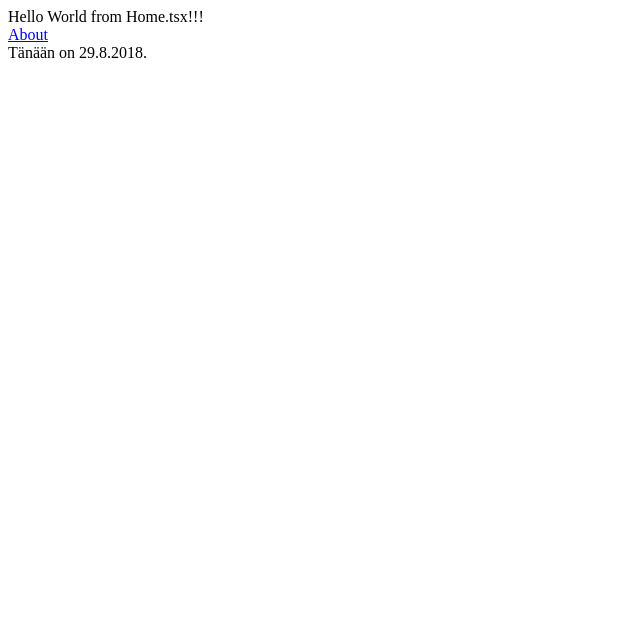
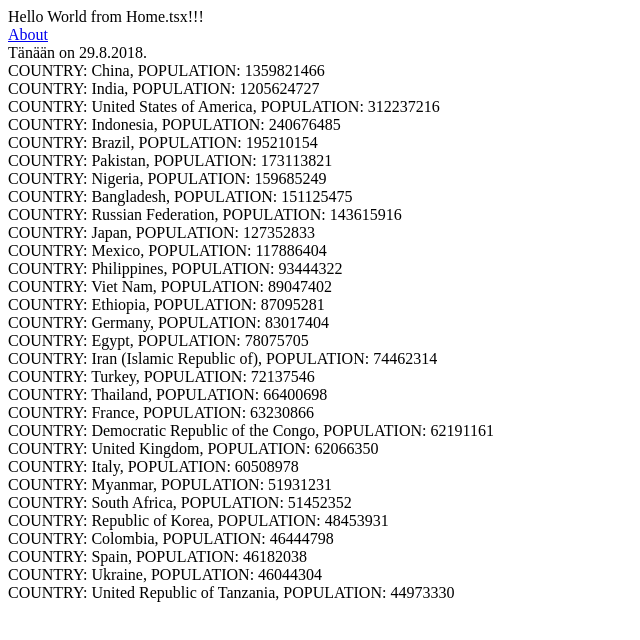
Before and after one commit to JesseRGit/web-loan-system, a Next.js app in the folder with-typescript-app/: page / in a window 1280 px wide. Shown: the top 640 px of the page, without its empty margins (0-640 px from the left). Built offline with nearby package versions, Linux system fonts and the light colour scheme.

Commit message:
Task 1 b done

```diff
--- a/with-typescript-app/src/Home.tsx
+++ b/with-typescript-app/src/Home.tsx
@@ -1,6 +1,7 @@
 import Link from 'next/link'
 import React from 'react';
 import React1a from './components/React1a'
+import React1b from './components/React1b'
 
 const Home: React.SFC<{prop1: string, prop2: number}> = () => {
 return (
@@ -10,6 +11,7 @@ return (
       <a>About</a>
     </Link>
     <React1a />
+    <React1b />
   </div>
 )
 }
--- a/with-typescript-app/src/components/React1b.tsx
+++ b/with-typescript-app/src/components/React1b.tsx
@@ -1,10 +1,48 @@
-const maat = [
+import React from 'react';
 
-]
+const maat:any[] = [
+  {"ID":"1067","name":"China","population":"1359821466","percentage":"19,66%","position":"1"},
+  {"ID":"1068","name":"India","population":"1205624727","percentage":"17,43%","position":"2"},
+  {"ID":"1069","name":"United States of America","population":"312237216","percentage":"4,51%","position":"3"},
+  {"ID":"1070","name":"Indonesia","population":"240676485","percentage":"3,48%","position":"4"},
+  {"ID":"1071","name":"Brazil","population":"195210154","percentage":"2,82%","position":"5"},
+  {"ID":"1072","name":"Pakistan","population":"173113821","percentage":"2,50%","position":"6"},
+  {"ID":"1073","name":"Nigeria","population":"159685249","percentage":"2,31%","position":"7"},
+  {"ID":"1074","name":"Bangladesh","population":"151125475","percentage":"2,19%","position":"8"},
+  {"ID":"1075","name":"Russian Federation","population":"143615916","percentage":"2,08%","position":"9"},
+  {"ID":"1076","name":"Japan","population":"127352833","percentage":"1,84%","position":"10"},
+  {"ID":"1077","name":"Mexico","population":"117886404","percentage":"1,70%","position":"11"},
+  {"ID":"1078","name":"Philippines","population":"93444322","percentage":"1,35%","position":"12"},
+  {"ID":"1079","name":"Viet Nam","population":"89047402","percentage":"1,29%","position":"13"},
+  {"ID":"1080","name":"Ethiopia","population":"87095281","percentage":"1,26%","position":"14"},
+  {"ID":"1081","name":"Germany","population":"83017404","percentage":"1,20%","position":"15"},
+  {"ID":"1082","name":"Egypt","population":"78075705","percentage":"1,13%","position":"16"},
+  {"ID":"1083","name":"Iran (Islamic Republic of)","population":"74462314","percentage":"1,08%","position":"17"},
+  {"ID":"1084","name":"Turkey","population":"72137546","percentage":"1,04%","position":"18"},
+  {"ID":"1085","name":"Thailand","population":"66400698","percentage":"0,96%","position":"19"},
+  {"ID":"1086","name":"France","population":"63230866","percentage":"0,91%","position":"20"},
+  {"ID":"1087","name":"Democratic Republic of the Congo","population":"62191161","percentage":"0,90%","position":"21"},
+  {"ID":"1088","name":"United Kingdom","population":"62066350","percentage":"0,90%","position":"22"},
+  {"ID":"1089","name":"Italy","population":"60508978","percentage":"0,87%","position":"23"},
+  {"ID":"1090","name":"Myanmar","population":"51931231","percentage":"0,75%","position":"24"},
+  {"ID":"1091","name":"South Africa","population":"51452352","percentage":"0,74%","position":"25"},
+  {"ID":"1092","name":"Republic of Korea","population":"48453931","percentage":"0,70%","position":"26"},
+  {"ID":"1093","name":"Colombia","population":"46444798","percentage":"0,67%","position":"27"},
+  {"ID":"1094","name":"Spain","population":"46182038","percentage":"0,67%","position":"28"},
+  {"ID":"1095","name":"Ukraine","population":"46044304","percentage":"0,67%","position":"29"},
+  {"ID":"1096","name":"United Republic of Tanzania","population":"44973330","percentage":"0,65%","position":"30"}
+];
 
+const React1b: React.SFC<{prop1: string, prop2: number}> = () => {
+return (
+    <div>
+      {maat.map(maa => (
+        <div>
+          {`COUNTRY: ${maa.name}, POPULATION: ${maa.population}`}
+        </div>
+      ))}
+    </div>
+)
+}
 
-<div>
-  {maat.map(maa => (
-
-    )}
-</div>
+export default React1b;
```
Also changed, not shown: with-typescript-app/src/components/Maat.ts (deleted, +0 -31 lines).
